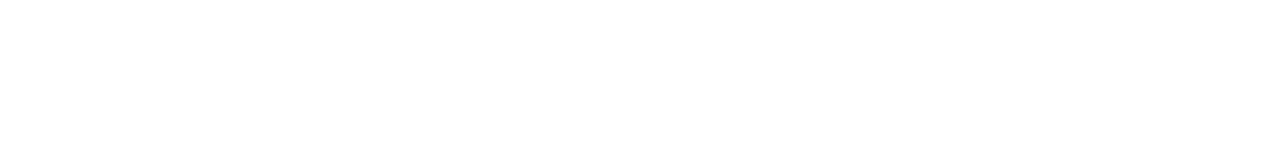
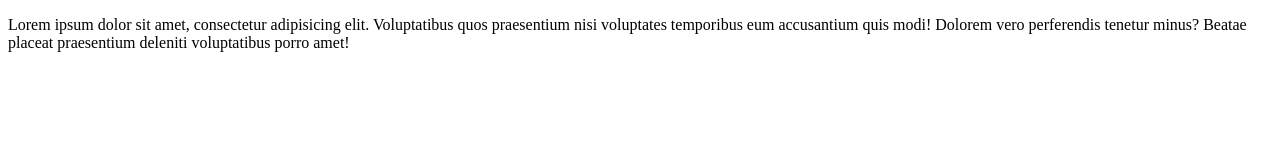
Before and after one commit to AnaMariiDev/alura-git, a plain HTML site: page index.html in a window 1280 px wide. Drawn offline with Linux system fonts and the light colour scheme.

Commit message:
Agregando un parrafo

```diff
--- a/index.html
+++ b/index.html
@@ -7,6 +7,8 @@
     <title>Document</title>
 </head>
 <body>
-
+    <main>
+        <p>Lorem ipsum dolor sit amet, consectetur adipisicing elit. Voluptatibus quos praesentium nisi voluptates temporibus eum accusantium quis modi! Dolorem vero perferendis tenetur minus? Beatae placeat praesentium deleniti voluptatibus porro amet!</p>
+    </main>
 </body>
 </html>
```
